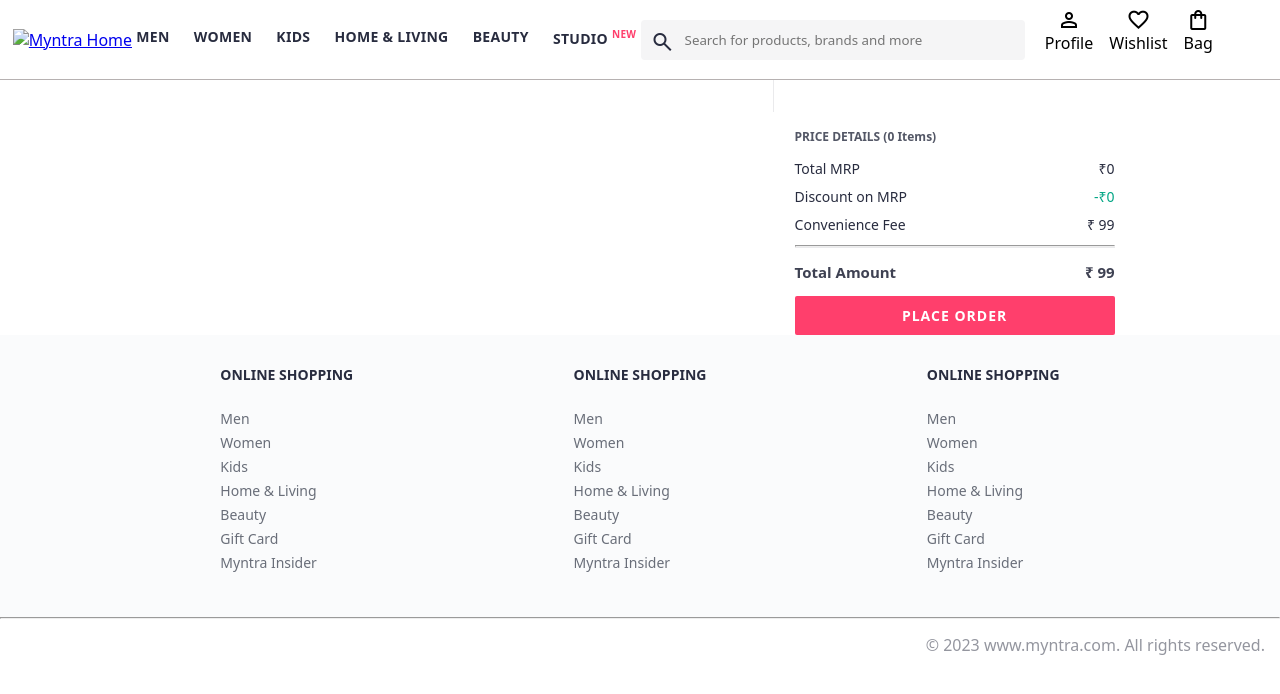
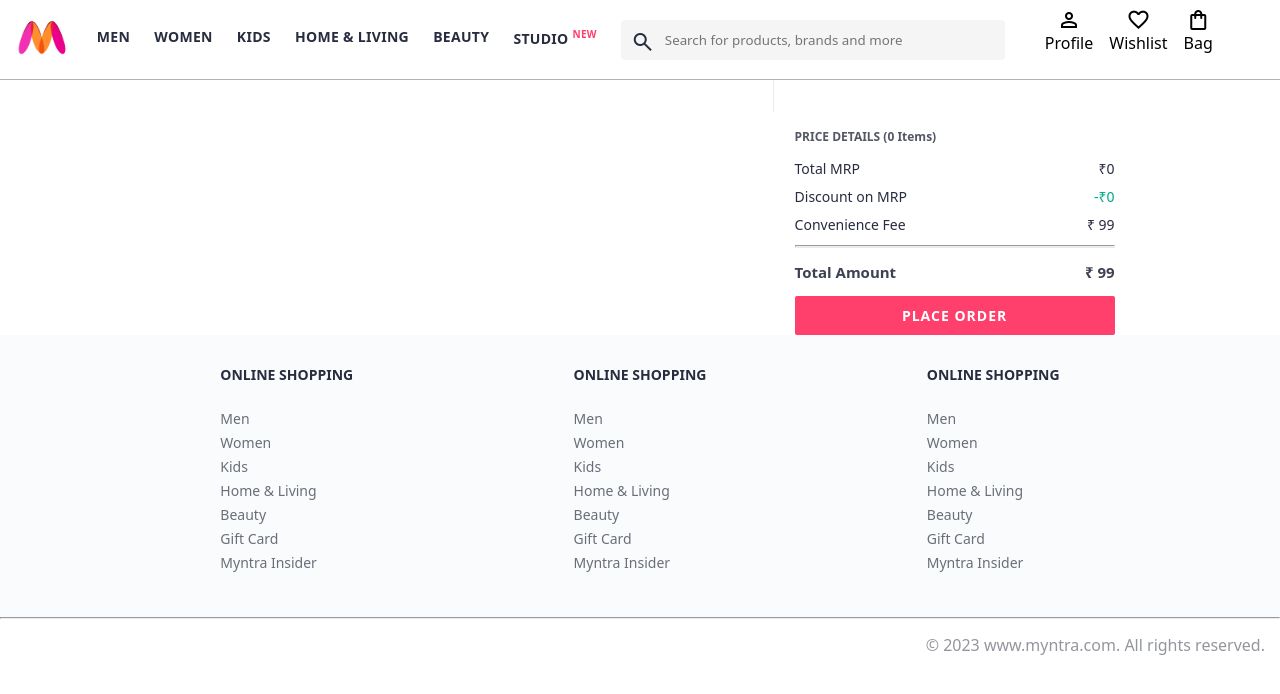
Before and after one commit to nancygupta2912/MyntraClone_Dynamic, a plain HTML site: page pages/bag.html in a window 1280 px wide. Drawn offline with nearby package versions, Linux system fonts and the light colour scheme.

Commit message:
Update bag.html

```diff
--- a/pages/bag.html
+++ b/pages/bag.html
@@ -9,7 +9,7 @@
 <body>
     <header>
         <div class="logo_container">
-            <a href="#"><img class="myntra_home" src="../images/myntra_logo.webp" alt="Myntra Home"></a>
+            <a href="#"><img class="myntra_home" src="../image/myntra_logo.webp" alt="Myntra Home"></a>
         </div>
         <nav class="nav_bar">
             <a href="#">Men</a>
```
